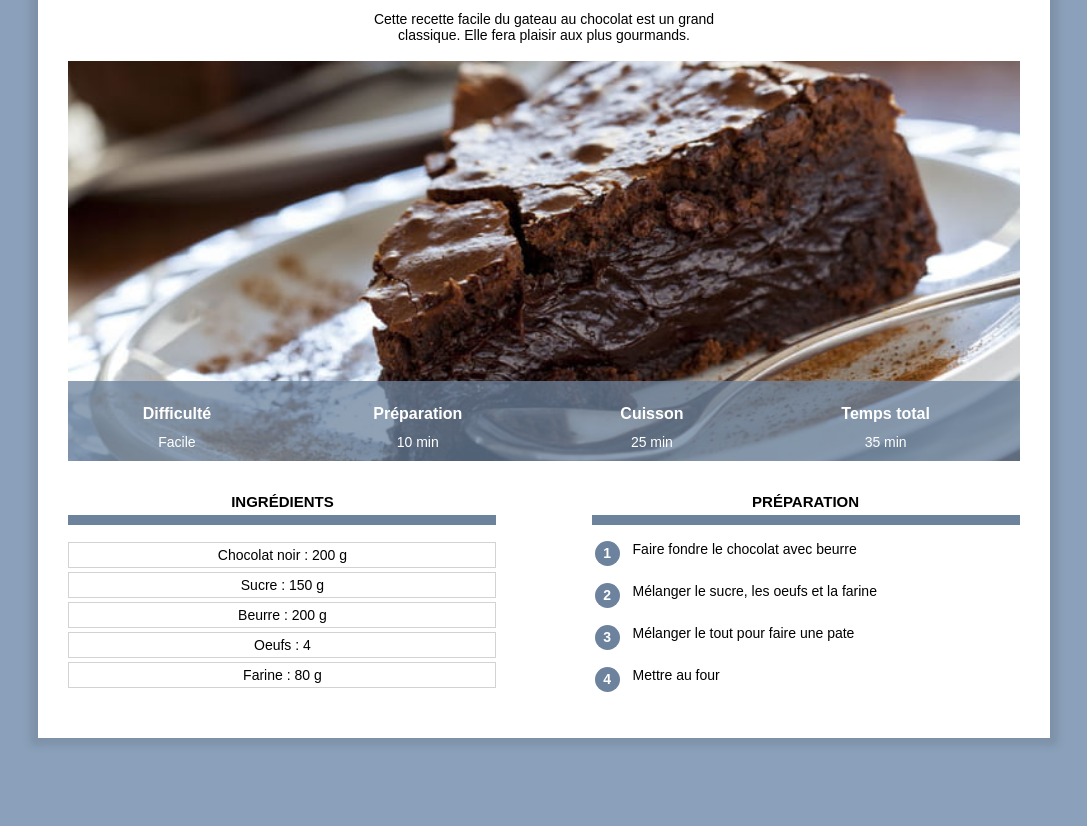
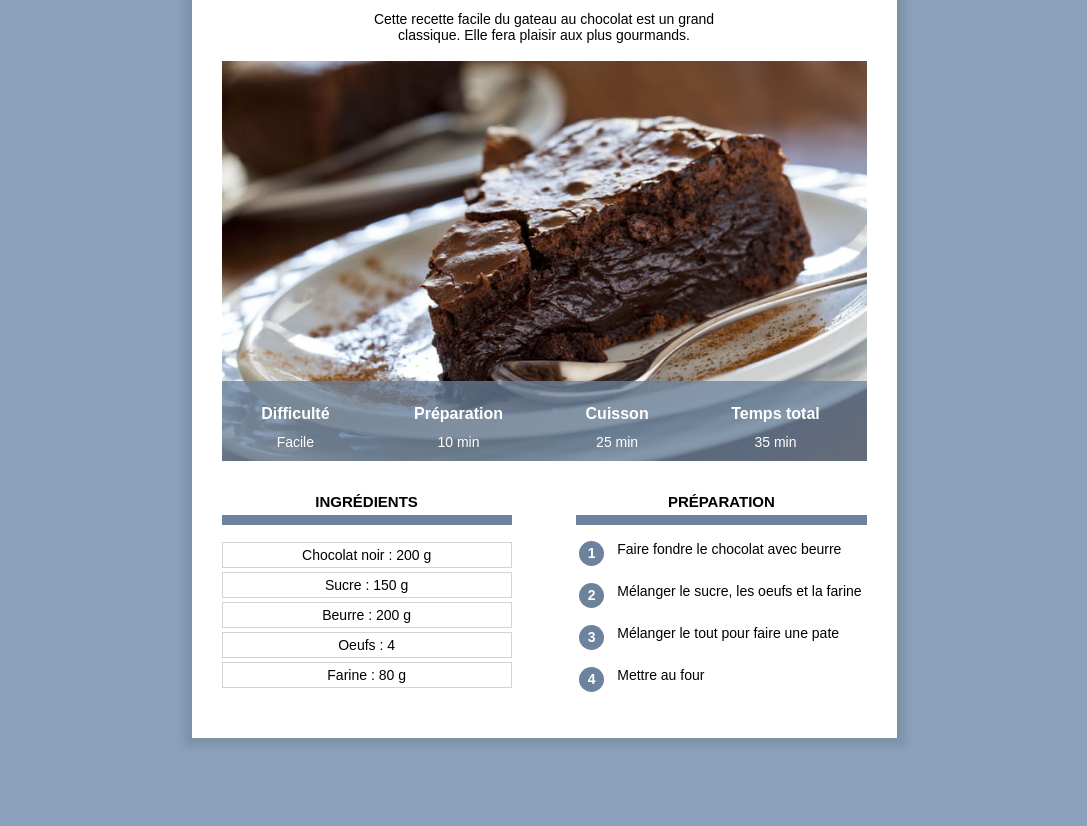
Before and after one commit to Slah78/site_recettes, a plain HTML site: page index.html in a window 1280 px wide. Shown: the part 154-980 px from the top of the page, without its empty margins (96-1183 px from the left). Drawn offline with Linux system fonts and the light colour scheme.

Commit message:
Add files via upload

```diff
--- a/index.html
+++ b/index.html
@@ -3,6 +3,7 @@
     <head>
         <title>Gateau au chocolat </title>
         <meta charset="UTF-8">
+        <meta name="viewport" content="width=device-width, initial-scale=1.0">
         <link rel="stylesheet" href="recette.css">
 
     </head>
--- a/recette.css
+++ b/recette.css
@@ -9,9 +9,8 @@ body {
 
 div.contenu {
     background-color: white;
-    margin: 60px 10% 80px 10%;
-    padding: 0px 30px 30px 30px;
-    min-width: 400px;
+    margin: 40px 8px 40px 8px;
+    padding: 0px 8px 20px 8px;
     box-shadow: 0px 0px 8px 8px rgba(0, 0, 0, 0.1);
     overflow: visible;
 }
@@ -73,19 +72,19 @@ table.info {
     width: 100%;
     color: white;
     background-color: #6C829DC0;
-    height: 80px;
+    height: 50px;
 
 
 }
 
 table.info td {
     text-align: center;
-    font-size: 14px;
+    font-size: 12px;
     vertical-align: top;
 }
 
 table.info th {
-    font-size: 16px;
+    font-size: 14px;
     vertical-align: bottom;
     padding: 8px;
 }
@@ -99,7 +98,7 @@ img.info {
 }
 
 div.colonne {
-    width: 45%;
+    width: 100%;
     margin-top: 20px;
 }
 
@@ -113,12 +112,8 @@ div.colonne h2 {
 
 div.colonne1 {
     display: inline-block;
-    margin-right: 10%;
 }
 
-div.colonne2 {
-    float: right;
-}
 
 div.ingredients p {
     text-align: center;
@@ -156,3 +151,45 @@ table.preparation td.preparation_etape {
 table.preparation tr {
     height: 40px;
 }
+
+/* Styles pour ordinateur */
+@media only screen and (min-width: 768px) {
+    div.contenu {
+        margin: 60px 10% 80px 10%;
+        padding: 0px 30px 30px 30px;
+        min-width: 400px;
+    }
+}
+
+@media only screen and (min-width: 768px) {
+    table.info {
+        height: 80px;
+    }
+    table.info td {
+        font-size: 14px;
+    }
+
+    table.info th {
+        font-size: 16px;
+    }
+
+    div.colonne {
+        width: 45%;
+    }
+
+    div.colonne1 {
+        margin-right: 10%;
+    }
+
+    div.colonne2 {
+        float: right;
+    }
+}
+
+@media only screen and (min-width: 900px) {
+    div.contenu {
+        margin-left: auto;
+        margin-right: auto;
+        width: 645px;
+    }
+}
```
Also changed, not shown: recette.html (+1 -0 lines).
